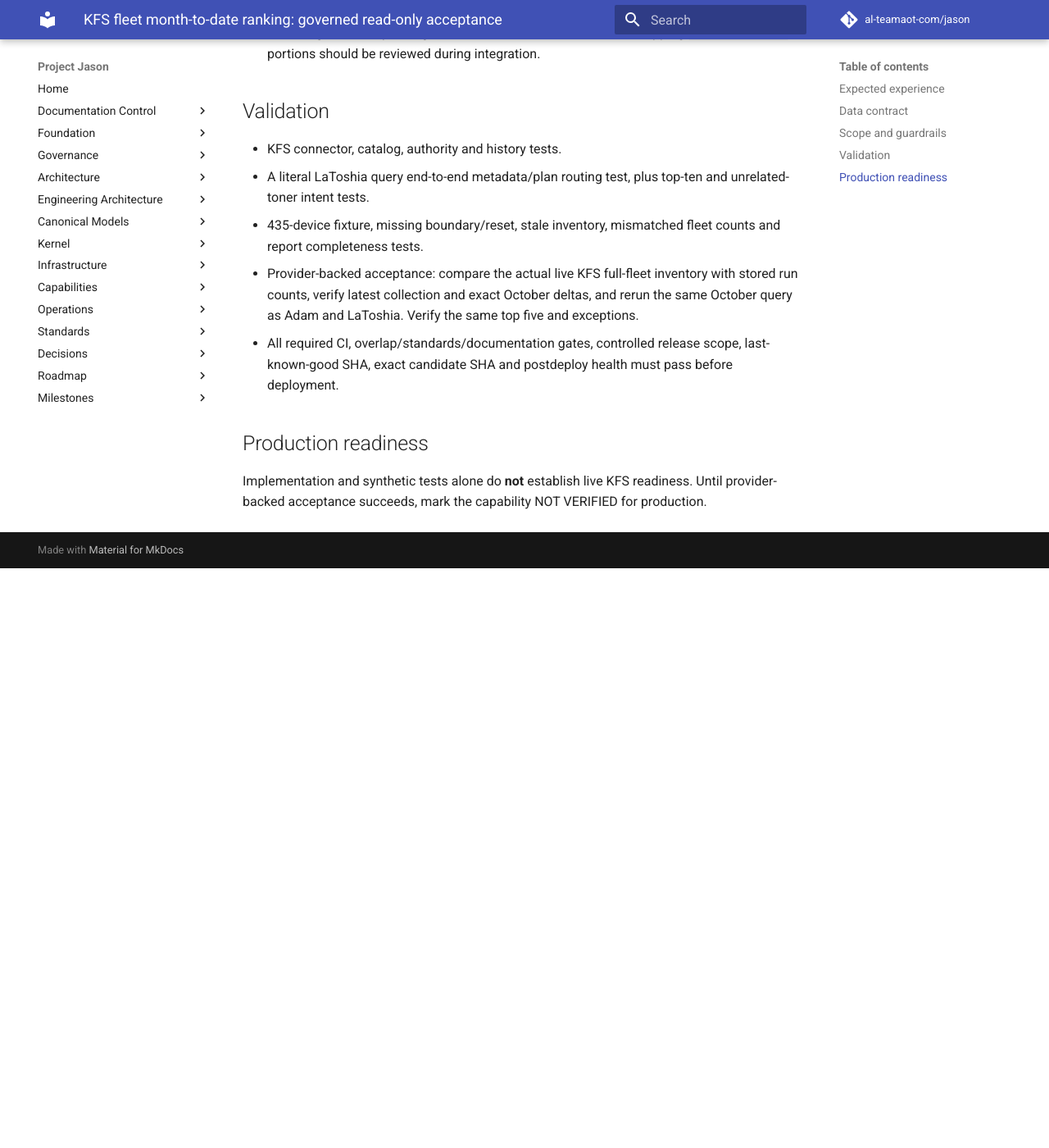
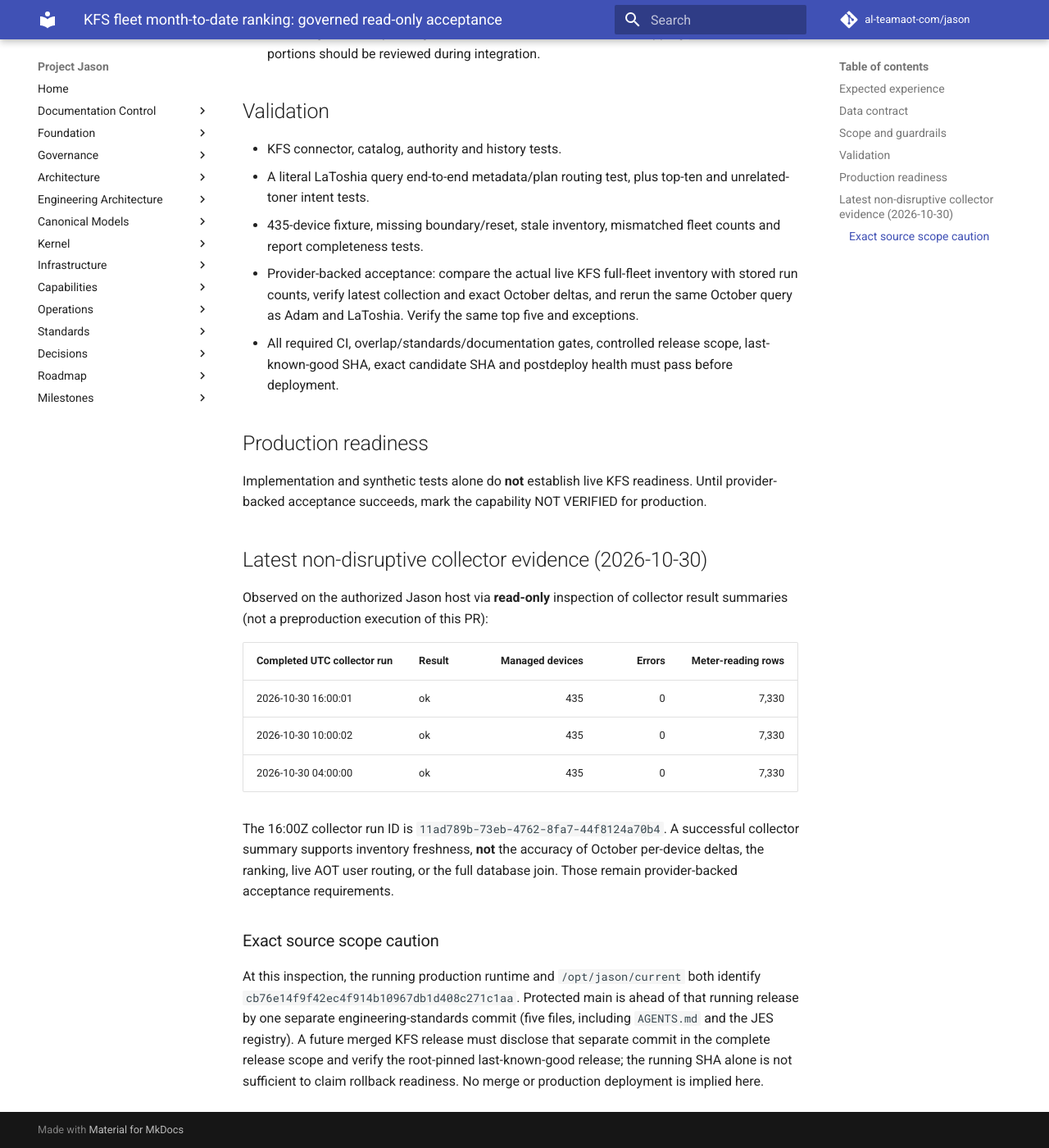
Before and after one commit to al-teamaot-com/jason, an MkDocs documentation site: the page built from docs/operations/KFS-Fleet-Volume-Ranking-20261030.md, in a window 1280 px wide and 1400 px high, scrolled down 1299 px. Shown: the whole window at 82% size. Built offline with MkDocs 1.6.1 and Material for MkDocs 9.7.7, drawn with Linux system fonts in a browser that asks for light colours; comment, search, counter and statistics services are not loaded; before the commit the page ends 1992 px from its top, so only the background shows below that.

Commit message:
Record read-only KFS collector inventory and running release-scope evidence (#2176)

```diff
--- a/docs/operations/KFS-Fleet-Volume-Ranking-20261030.md
+++ b/docs/operations/KFS-Fleet-Volume-Ranking-20261030.md
@@ -28,3 +28,19 @@ An authorized AOT staff member can ask "Jason, what are our top 5 highest-volume
 
 ## Production readiness
 Implementation and synthetic tests alone do **not** establish live KFS readiness. Until provider-backed acceptance succeeds, mark the capability NOT VERIFIED for production.
+
+## Latest non-disruptive collector evidence (2026-10-30)
+
+Observed on the authorized Jason host via **read-only** inspection of collector result summaries (not a preproduction execution of this PR):
+
+| Completed UTC collector run | Result | Managed devices | Errors | Meter-reading rows |
+|---|---|---:|---:|---:|
+| 2026-10-30 16:00:01 | ok | 435 | 0 | 7,330 |
+| 2026-10-30 10:00:02 | ok | 435 | 0 | 7,330 |
+| 2026-10-30 04:00:00 | ok | 435 | 0 | 7,330 |
+
+The 16:00Z collector run ID is `11ad789b-73eb-4762-8fa7-44f8124a70b4`. A successful collector summary supports inventory freshness, **not** the accuracy of October per-device deltas, the ranking, live AOT user routing, or the full database join. Those remain provider-backed acceptance requirements.
+
+### Exact source scope caution
+
+At this inspection, the running production runtime and `/opt/jason/current` both identify `cb76e14f9f42ec4f914b10967db1d408c271c1aa`. Protected main is ahead of that running release by one separate engineering-standards commit (five files, including `AGENTS.md` and the JES registry). A future merged KFS release must disclose that separate commit in the complete release scope and verify the root-pinned last-known-good release; the running SHA alone is not sufficient to claim rollback readiness. No merge or production deployment is implied here.
```
